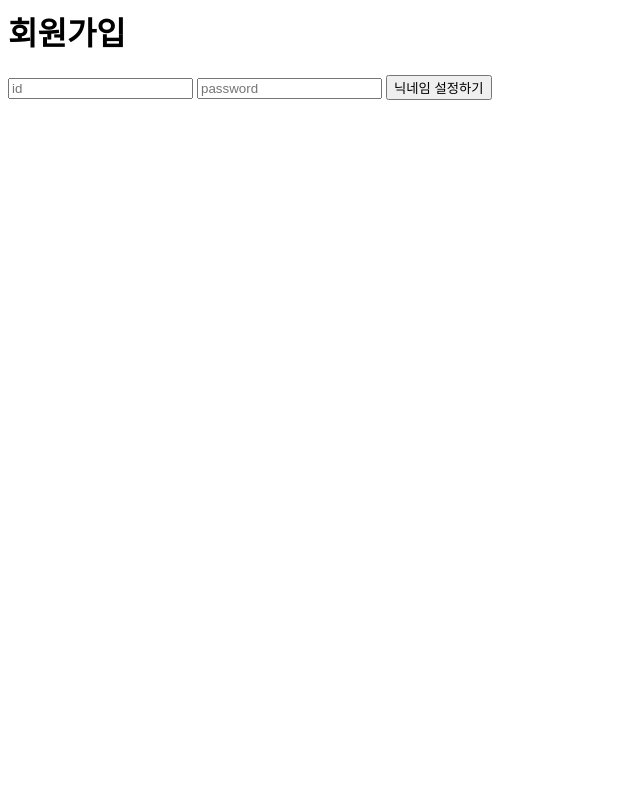
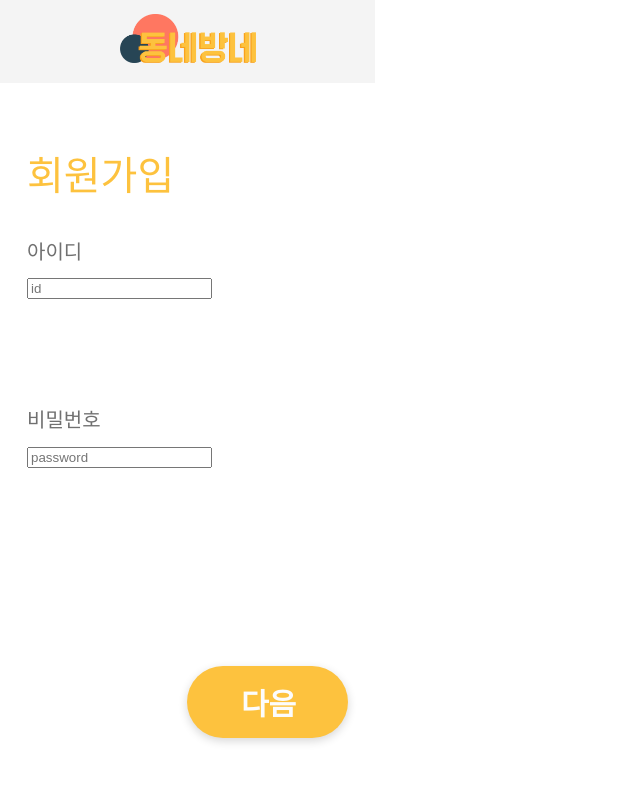
Before and after one commit to hyemmie/seoul_korea_univ_hackathon, a Django app: page /registration/signup in a window 1280 px wide. Shown: the whole page, without its empty margins (0-640 px from the left). Run offline with Django 3.2, Linux system fonts and the light colour scheme.

Commit message:
before pull

```diff
--- /dev/null
+++ b/project/app/static/app/base_1.css
@@ -0,0 +1,195 @@
+a {
+  text-decoration: none;
+  color: #fcfcfc;
+}
+
+.back {
+  display: flex;
+  flex-direction: column;
+}
+
+.logo {
+  position: absolute;
+  top: 223px;
+  left: 53px;
+  justify-content: center;
+  align-content: center;
+  width: 270px;
+  height: 97px;
+  object-fit: contain;
+}
+
+.yellowButton {
+  justify-content: center;
+  align-content: center;
+  width: 321px;
+  height: 72px;
+  border-radius: 36px;
+  background-color: #fdc23e;
+  box-shadow: 0 3px 10px 0 rgba(0, 0, 0, 0.16);
+  display: flex;
+}
+
+#loginButton {
+  position: absolute;
+  top: 476px;
+  left: 27px;
+}
+
+#signupButton {
+  position: absolute;
+  top: 578px;
+  left: 27px;
+}
+
+.loginText {
+  width: 248px;
+  height: 40px;
+  font-family: NotoSansKR;
+  font-size: 30px;
+  font-weight: bold;
+  font-stretch: normal;
+  font-style: normal;
+  line-height: 1.5;
+  letter-spacing: normal;
+  text-align: center;
+  color: #fcfcfc;
+  justify-content: center;
+
+  align-content: center;
+  position: relative;
+  top: 15px;
+}
+
+.signupText {
+  width: 248px;
+  height: 40px;
+  font-family: NotoSansKR;
+  font-size: 30px;
+  font-weight: bold;
+  font-stretch: normal;
+  font-style: normal;
+  line-height: 1.5;
+  letter-spacing: normal;
+  text-align: center;
+  color: #fcfcfc;
+  justify-content: center;
+  align-content: center;
+  position: relative;
+  top: 15px;
+}
+
+.loginLabel {
+  position: absolute;
+  top: 152px;
+  left: 27px;
+  width: 219px;
+  height: 59px;
+  font-family: NotoSansKR;
+  font-size: 40px;
+  font-weight: normal;
+  font-stretch: normal;
+  font-style: normal;
+  line-height: 1.23;
+  letter-spacing: normal;
+  text-align: left;
+  color: #fdc23e;
+}
+
+.idLabel {
+  position: absolute;
+  top: 238px;
+  left: 27px;
+  width: 152px;
+  height: 58px;
+  font-family: NotoSansKR;
+  font-size: 20px;
+  font-weight: 500;
+  font-stretch: normal;
+  font-style: normal;
+  line-height: 1.45;
+  letter-spacing: normal;
+  text-align: left;
+  color: #707070;
+}
+
+.passwordLabel {
+  position: absolute;
+  top: 406px;
+  left: 27px;
+  width: 152px;
+  height: 58px;
+  font-family: NotoSansKR;
+  font-size: 20px;
+  font-weight: 500;
+  font-stretch: normal;
+  font-style: normal;
+  line-height: 1.45;
+  letter-spacing: normal;
+  text-align: left;
+  color: #707070;
+}
+
+.idForm {
+  position: absolute;
+  top: 278px;
+  left: 27px;
+}
+
+.passwordForm {
+  position: absolute;
+  top: 447px;
+  left: 27px;
+}
+
+.loginButton {
+  position: absolute;
+  border: 0px;
+  top: 666px;
+  left: 187px;
+  width: 161px;
+  height: 72px;
+  border-radius: 36px;
+  background-color: #fdc23e;
+  box-shadow: 0 3px 10px 0 rgba(0, 0, 0, 0.16);
+}
+
+.loginButtonText {
+  position: relative;
+  width: 231px;
+  height: 40px;
+  top: 0px;
+  left: -40px;
+  font-family: NotoSansKR;
+  font-size: 30px;
+  font-weight: bold;
+  font-stretch: normal;
+  font-style: normal;
+  line-height: 1.5;
+  letter-spacing: normal;
+  text-align: center;
+  color: #fcfcfc;
+  z-index: 10;
+}
+
+.header {
+  position: fixed;
+  top: 0;
+  left: 0;
+  width: 375px;
+  height: 83px;
+  background-color: #f4f4f4;
+}
+
+.headerLogo {
+  position: fixed;
+  top: 14px;
+  left: 120px;
+  width: 136px;
+  height: 49px;
+}
+
+body {
+  margin: 0;
+  height: 100%;
+}
--- a/project/app/templates/base.html
+++ b/project/app/templates/base.html
@@ -12,10 +12,10 @@
   <body>
     <div class="nav_top">
       <button class="button_logo">
-      <img class="logo" src="../static/img/로고.png" alt="">
+      <div class="logo"><a href="{% url 'index' %}"><img src="../static/img/로고.png" alt="" width="136px"></a></div>
       </button>
       <button class="button_my_page">
-          <img class="my_page" src="../static/img/ic_person_24px.png" alt="">
+          <a href="{% url 'mypage' %}"><img class="my_page" src="../static/img/ic_person_24px.png" alt=""></a>
       </button>
   </div>
     {%block content %} {%endblock%}
--- /dev/null
+++ b/project/app/templates/base_1.html
@@ -0,0 +1,15 @@
+{% load static %}
+  <head>
+    <meta charset="UTF-8" />
+    <meta name="viewport" content="width=device-width, initial-scale=1.0" />
+    <link rel="stylesheet" href={%static 'app/base_1.css'%}>
+    <link href="https://fonts.googleapis.com/css2?family=Noto+Sans+KR:wght@100;300;400;500;700&display=swap" rel="stylesheet">
+    <link href="https://fonts.googleapis.com/icon?family=Material+Icons"
+      rel="stylesheet">
+    {% block css %} {% endblock %}
+    <title>동네방네</title>
+  </head>
+  <body>
+    {%block content %} {%endblock%}
+  </body>
+</html>
--- a/project/app/templates/registration/check.html
+++ /dev/null
@@ -1,4 +0,0 @@
-{% extends "../base.html" %} {% block content %}
-<a href="{% url 'signup' %}">회원가입하기</a>
-<a href="{% url 'login'%}">로그인하기</a>
-{% endblock %}
--- a/project/app/templates/registration/signup.html
+++ b/project/app/templates/registration/signup.html
@@ -1,14 +1,21 @@
-{% block content %} {% if error %}
+{% extends "../base_1.html" %} {% block content %}
+{% load static %}
+ {% if error %}
 <script type="text/javascript">
   alert("{{error}}");
 </script>
 {% endif %}
-<h1>회원가입</h1>
-<form method="POST">
+<div class="header"><div class="headerLogo"><img src="{% static 'images/logo.png' %}" width="100%"/></div></div>
+
+<div class="loginLabel">회원가입</div>
+
+  <form method="POST">
   {% csrf_token %}
-  <input type="text" name="username" placeholder="id" />
-  <input type="password" name="password" placeholder="password" />
-  <button type="submit">닉네임 설정하기</button>
+  <div class="idLabel">아이디</div>
+  <div class="idForm"><input type="text" name="username" placeholder="id" /></div>
+  <div class="passwordLabel">비밀번호</div>
+  <div class="passwordForm"><input type="password" name="password" placeholder="password" /></div>
+  <button type="submit" class="loginButton"><div class="loginButtonText">다음</div></button>
 </form>
 
 {% endblock content %}
```
Also changed, not shown: project/app/static/base.css (+164 -18 lines), project/app/templates/index.html (+22 -3 lines), project/app/templates/registration/login.html (+11 -5 lines), project/app/templates/registration/setnickname.html (+15 -4 lines), project/app/templates/registration/start.html (+16 -2 lines), project/app/static/images/logo.png (added), project/app/static/images/logo@2x.png (added), project/app/static/images/logo@3x.png (added), project/app/static/img/로고.png (added), project/app/static/img/로고@2x.png (added), project/app/static/img/로고@3x.png (added).
